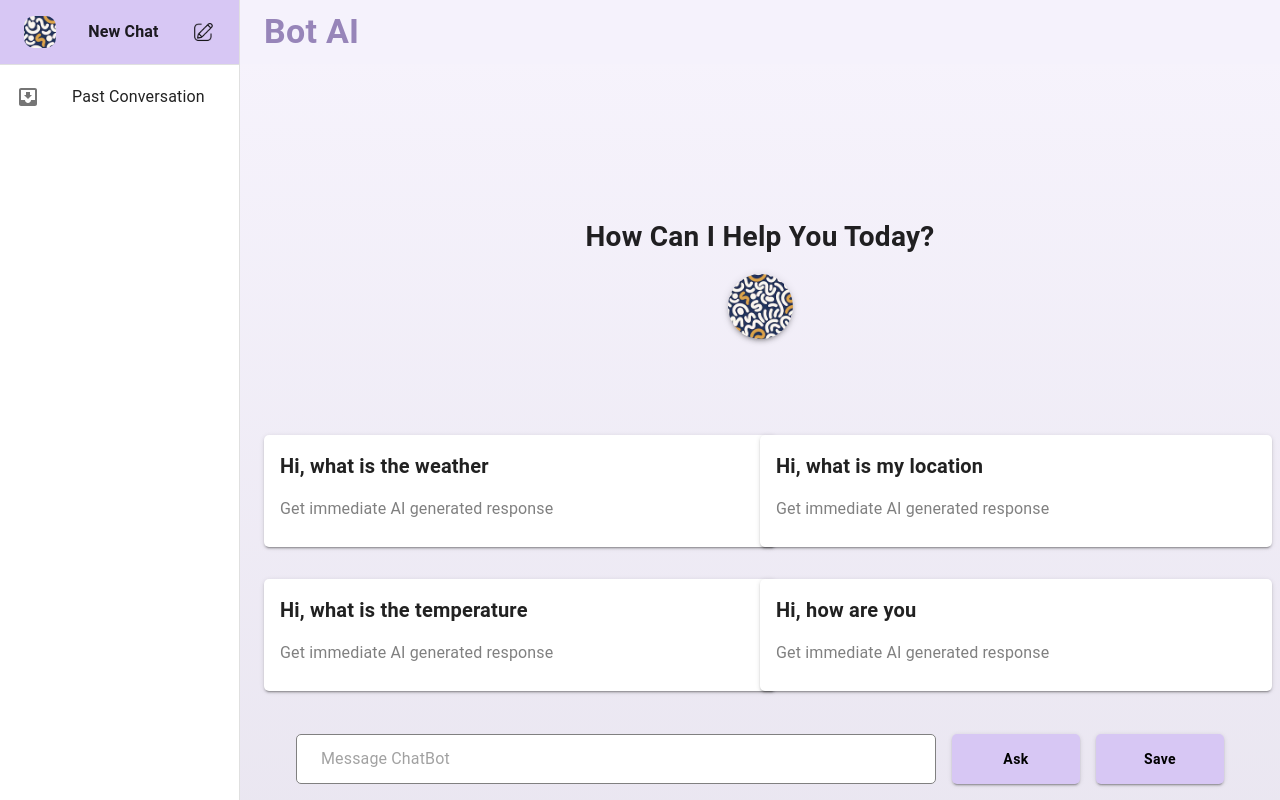
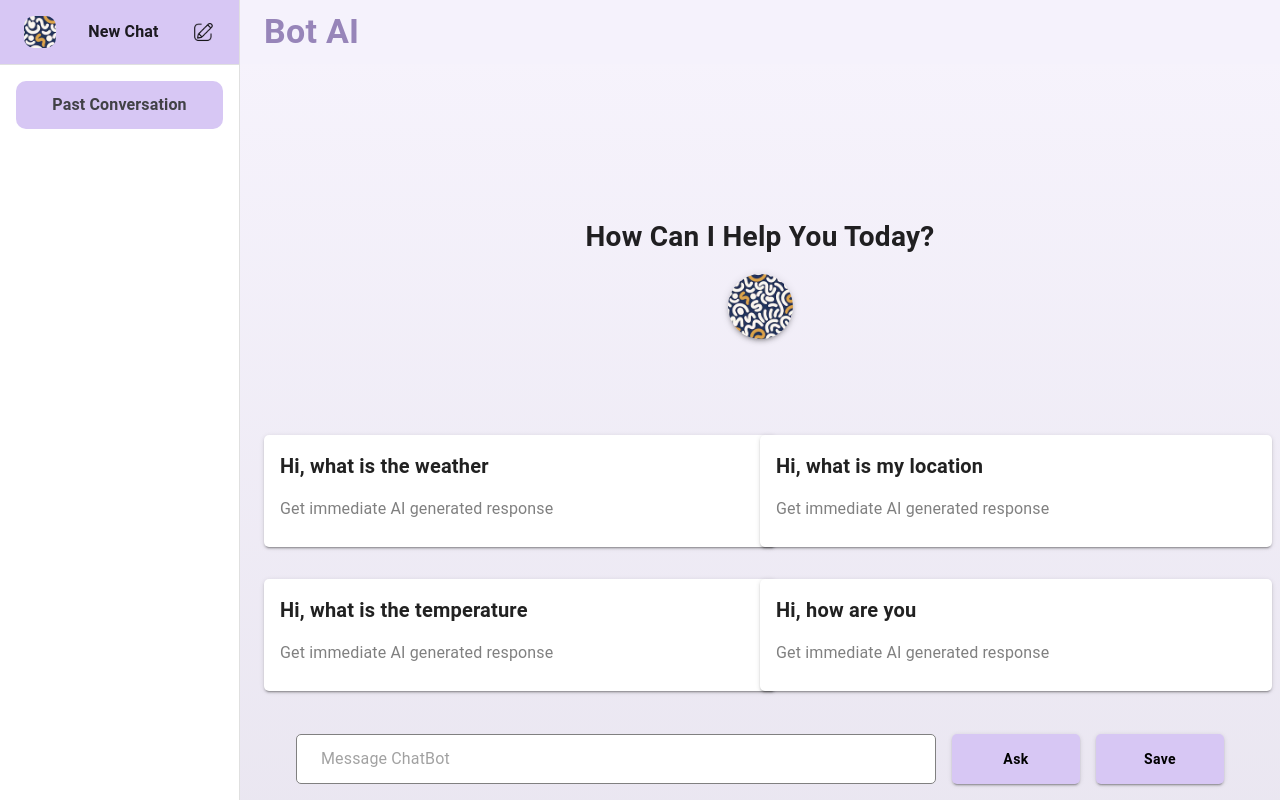
Before and after one commit to abhishekpatil4/chatBot, a React (Vite) app: page / in a window 1280 px wide. Built offline with nearby package versions, Linux system fonts and the light colour scheme.

Commit message:
feat: add past conversation button

```diff
--- a/src/pages/Home.jsx
+++ b/src/pages/Home.jsx
@@ -74,16 +74,13 @@ function Home(props) {
             </Toolbar>
             <Divider />
             <List>
-                {['Past Conversation'].map((text, index) => (
-                    <ListItem key={text} disablePadding>
-                        <ListItemButton>
-                            <ListItemIcon>
-                                {index % 2 === 0 ? <InboxIcon /> : <MailIcon />}
-                            </ListItemIcon>
-                            <ListItemText primary={text} sx={{ fontWeight: 600 }} />
-                        </ListItemButton>
-                    </ListItem>
-                ))}
+                <ListItem>
+                    <ListItemButton sx={{ borderRadius: '10px', backgroundColor: theme.palette.darkPurple.main }}>
+                        <ListItemText sx={{ textAlign: "center" }}>
+                            <span style={{color:'#414146', fontWeight: 700 }}>Past Conversation</span>
+                        </ListItemText>
+                    </ListItemButton>
+                </ListItem>
             </List>
             {/* <Divider /> */}
         </Box>
```
